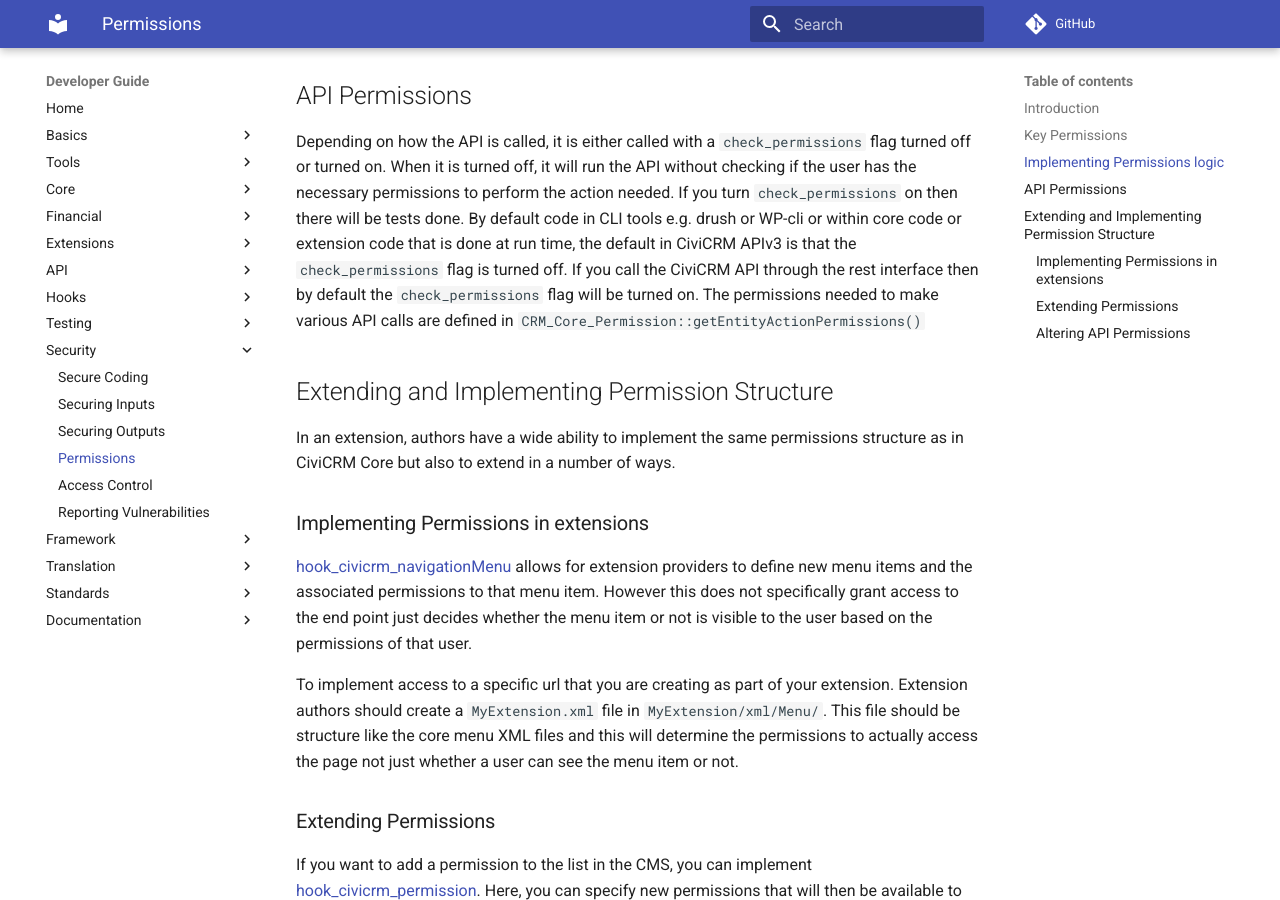
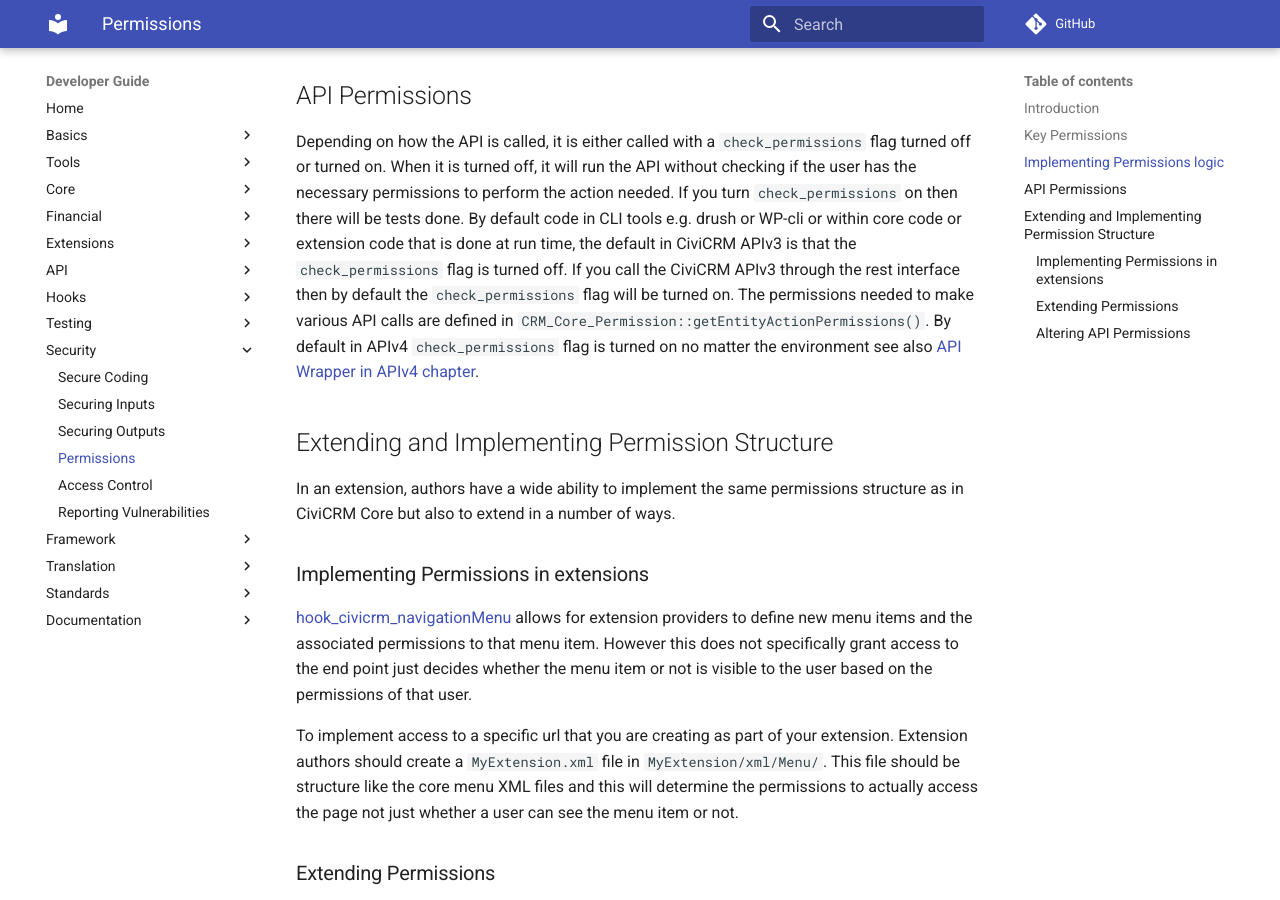
Before and after one commit to civicrm/civicrm-dev-docs, an MkDocs documentation site: the page built from docs/security/permissions.md, in a window 1280 px wide and 900 px high, scrolled down 1333 px. Built offline with MkDocs 1.6.1 and Material for MkDocs 9.7.7, drawn with Linux system fonts in a browser that asks for light colours; comment, search, counter and statistics services are not loaded; old or Windows-style settings are respelled for this version of MkDocs.

Commit message:
Mention the change in behaviour around check permissions in APiv4 in Permissions chapter

```diff
--- a/docs/security/permissions.md
+++ b/docs/security/permissions.md
@@ -25,7 +25,7 @@
 
 ## API Permissions
 
-Depending on how the API is called, it is either called with a `check_permissions` flag turned off or turned on. When it is turned off, it will run the API without checking if the user has the necessary permissions to perform the action needed. If you turn `check_permissions` on then there will be tests done. By default code in CLI tools e.g. drush or WP-cli or within core code or extension code that is done at run time, the default in CiviCRM APIv3 is that the `check_permissions` flag is turned off. If you call the CiviCRM API through the rest interface then by default the `check_permissions` flag will be turned on. The permissions needed to make various API calls are defined in `CRM_Core_Permission::getEntityActionPermissions()`
+Depending on how the API is called, it is either called with a `check_permissions` flag turned off or turned on. When it is turned off, it will run the API without checking if the user has the necessary permissions to perform the action needed. If you turn `check_permissions` on then there will be tests done. By default code in CLI tools e.g. drush or WP-cli or within core code or extension code that is done at run time, the default in CiviCRM APIv3 is that the `check_permissions` flag is turned off. If you call the CiviCRM APIv3 through the rest interface then by default the `check_permissions` flag will be turned on. The permissions needed to make various API calls are defined in `CRM_Core_Permission::getEntityActionPermissions()`. By default in APIv4 `check_permissions` flag is turned on no matter the environment see also [API Wrapper in APIv4 chapter](/api/v4/differences-with-v3.md#api-wrapper).
 
 ## Extending and Implementing Permission Structure {:#extensions}
 
```
